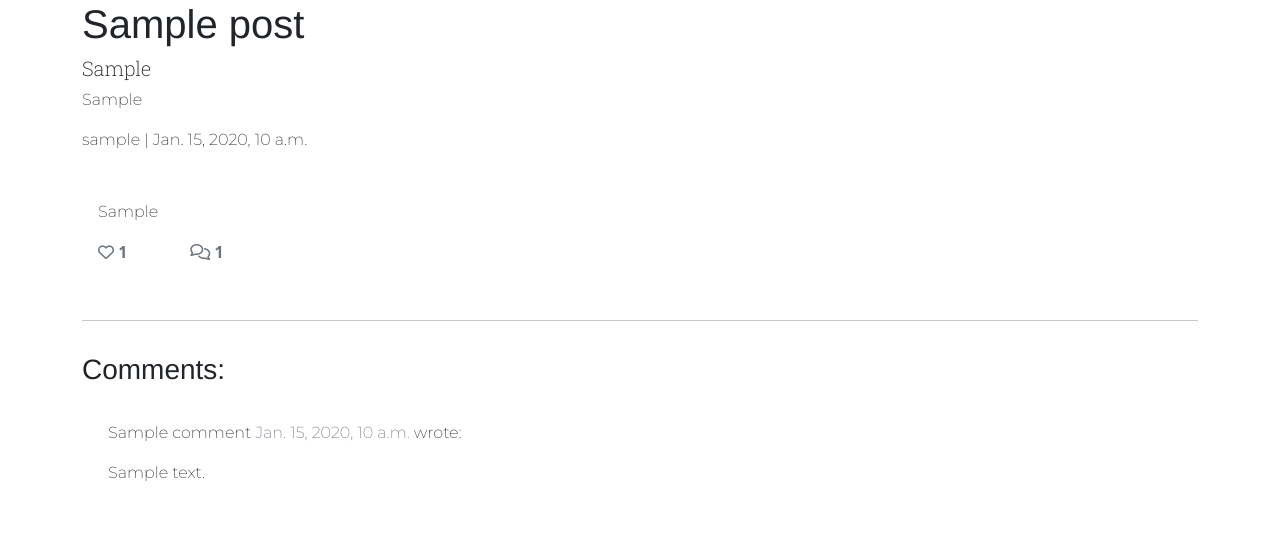
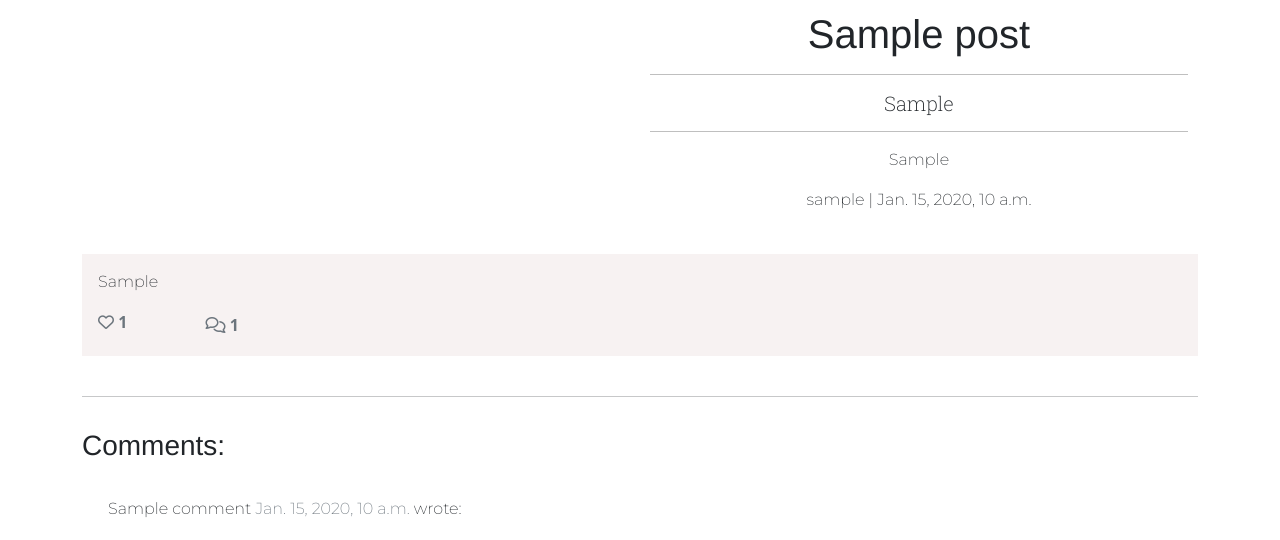
Before and after one commit to antoniog675/PP4-Full-Stack_ToolKit, a Django app: a page that uses templates/drinks_detail.html in a window 1280 px wide. Shown: the part 82-622 px from the top of the page. Run offline with Django 3.2, Linux system fonts and the light colour scheme; tables that the repository leaves empty hold one stand-in row (values such as "Sample post"); some libraries are stand-ins or nearby versions; some web fonts are replaced.

Commit message:
Added styling to drinks_detail and comment icon

```diff
--- a/static/css/style.css
+++ b/static/css/style.css
@@ -118,6 +118,28 @@
     font-family: Roboto Slab, sans-serif;
 }
 
+/* drinks detail css */
+
+.masthead-text {
+    text-align: center;
+    padding: 10px
+}
+
+.card-horizontal {
+    width: 100%;
+    align-items: flex-end;
+    color: black;
+}
+
+.instructions {
+    background-color: rgb(247, 242, 242);
+}
+
+.comment-icon {
+    padding-left: 1.5rem;
+    margin: 0.2rem;
+}
+
 /* Sign in page */
 
 .sign-in {
--- a/templates/drinks_detail.html
+++ b/templates/drinks_detail.html
@@ -8,23 +8,25 @@
 <div class="masthead">
     <div class="container">
         <div class="row g-0">
-            <div class="col-md-6 masthead-text">
-                <!-- Post title goes in these h1 tags -->
-                <h1 class="post-title">{{ post.title }}</h1>
-                <h5 class="spirit_name">{{ post.spirit }}</h5>
-                <p class="card-text ">
-                    {{ post.ingredients | safe }}
-                </p>
-                <!-- Post author goes before the | the post's created date goes after -->
-                <p class="post-subtitle">{{ post.author }} | {{ post.created_on }}</p>
-            </div>
-            <div class="d-none d-md-block col-md-6 masthead-image">
+            <div class="d-sm-block d-md-block col-md-6 masthead-image">
                 <!-- The featured image URL goes in the src attribute -->
                 {% if "placeholder" in post.featured_image.url %}
                 <img src="https://codeinstitute.s3.amazonaws.com/fullstack/blog/default.jpg" width="100%">
                 {% else %}
                 <img src=" {{ post.featured_image.url }}" width="100%">
                 {% endif %}
+            </div>
+            <div class="col-md-6 masthead-text ">
+                <!-- Post title goes in these h1 tags -->
+                <h1 class="post-title">{{ post.title }}</h1>
+                <hr class="card-horizontal">
+                <h5 class="spirit_name">{{ post.spirit }}</h5>
+                <hr class="card-horizontal">
+                <p class="card-text ">
+                    {{ post.ingredients | safe }}
+                </p>
+                <!-- Post author goes before the | the post's created date goes after -->
+                <p class="post-subtitle">{{ post.author }} | {{ post.created_on }}</p>
             </div>
         </div>
     </div>
@@ -33,8 +35,7 @@
 <div class="container">
     <div class="row">
         <div class="col card mb-4  mt-3 left  top">
-            <div class="card-body">
-                <!-- The post content goes inside the card-text. -->
+            <div class="card-body instructions">
                 <!-- Use the | safe filter inside the template tags -->
                 <p class="card-text ">
                     {{ post.instructions | safe }}
@@ -59,7 +60,7 @@
                             <span class="text-secondary"> {{ post.number_of_likes }}</span>
                         </strong>
                     </div>
-                    <div class="col-1">
+                    <div class="col-1 comment-icon">
                         {% with comments.count as total_comments %}
                         <strong class="text-secondary"><i class="far fa-comments"></i>
                             <!-- Our total_comments variable goes before the closing strong tag -->
@@ -88,7 +89,7 @@
                         <span class=" text-muted font-weight-normal">
                             <!-- The comment's created date goes here -->
                             {{ comment.created_on }}
-                        </span> wrote:
+                        </span>  wrote:
                     </p>
                     <!-- The body of the comment goes before the | -->
                     {{ comment.body | linebreaks }}
```
